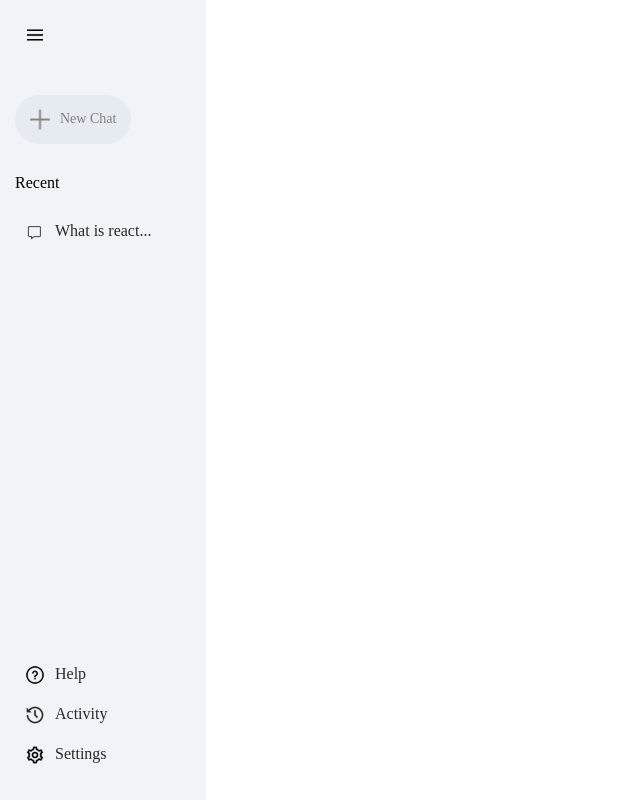
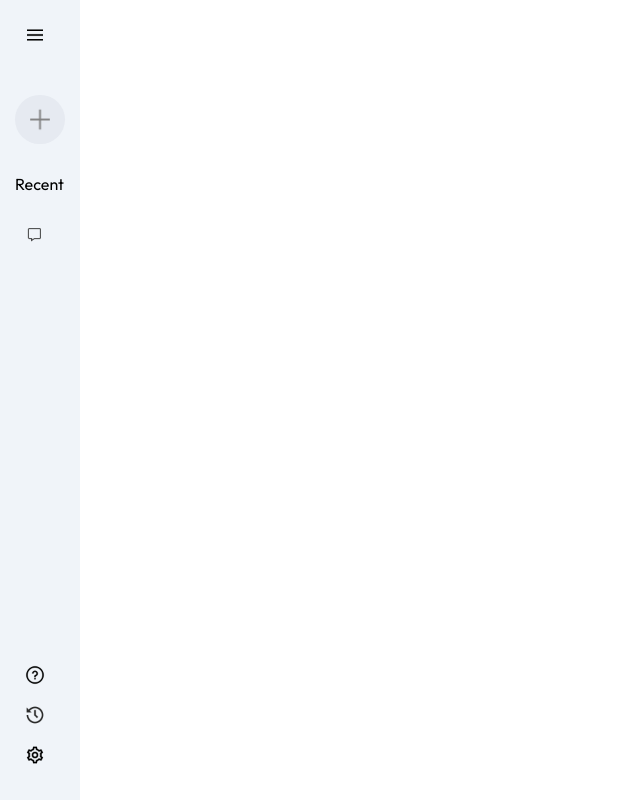
Before and after one commit to Owais-Creates/Gemini-Clone, a React (Vite) app in the folder gemini/: page / in a window 1280 px wide. Shown: the whole page, without its empty margins (0-640 px from the left). Built offline with nearby package versions, Linux system fonts and the light colour scheme.

Commit message:
added sidebar collapse functionality

```diff
--- a/gemini/src/components/sidebar/Sidebar.css
+++ b/gemini/src/components/sidebar/Sidebar.css
@@ -6,6 +6,7 @@
     background-color: #f0f4f9;
     padding: 25px 15px;
 }
+
 
 .sidebar img {
     width: 20px;
@@ -45,7 +46,7 @@
     display: flex;
     align-items: start;
     padding: 10px;
-    padding-right: 40px;
+    padding-right: 20px;
     border-radius: 50px;
     color: #282828;
     cursor: pointer;
@@ -58,12 +59,12 @@
     transition: 0.5s ease;
 }
 
-.sidebar .bottom{
+.sidebar .bottom {
     display: flex;
     flex-direction: column;
 }
 
-.sidebar .bottom-item{
+.sidebar .bottom-item {
     padding-right: 10px;
     cursor: pointer;
 }
--- a/gemini/src/components/sidebar/Sidebar.jsx
+++ b/gemini/src/components/sidebar/Sidebar.jsx
@@ -1,25 +1,31 @@
-import React from 'react'
+import React, { useState } from 'react'
 import "./Sidebar.css"
 import { assets } from "../../assets/assets"
 
+
 const Sidebar = () => {
+
+  const [extended, setExtended] = useState(false)
+
   return (
     <>
 
-      <div className="sidebar">
+        <div className='sidebar'>
           <div className="top">
-          <img className='menu' src={assets.menu_icon} alt="" />
+            <img
+              onClick={() => setExtended(prev => !prev)}
+              className='menu' src={assets.menu_icon} alt="" />
 
             <div className="new-chat">
               <img src={assets.plus_icon} alt="" />
-            <p>New Chat</p>
+              {extended && <p>New Chat</p>}
             </div>
 
             <div className="recent">
               <p className="recent-title">Recent</p>
               <div className="recent-entry">
                 <img src={assets.message_icon} alt="" />
-              <p>What is react...</p>
+                {extended && <p>What is react...</p>}
               </div>
             </div>
 
@@ -28,17 +34,17 @@ const Sidebar = () => {
           <div className="bottom">
             <div className="bottom-item recent-entry">
               <img src={assets.question_icon} alt="" />
-            <p>Help</p>
+              {extended && <p>Help</p>}
             </div>
 
             <div className="bottom-item recent-entry">
               <img src={assets.history_icon} alt="" />
-            <p>Activity</p>
+              {extended && <p>Activity</p>}
             </div>
 
             <div className="bottom-item recent-entry">
               <img src={assets.setting_icon} alt="" />
-            <p>Settings</p>
+              {extended && <p>Settings</p>}
             </div>
           </div>
         </div>
--- a/gemini/src/index.css
+++ b/gemini/src/index.css
@@ -1,7 +1,10 @@
+@import url('https://fonts.googleapis.com/css2?family=Outfit:wght@100..900&display=swap');
+
 * {
   padding: 0;
   margin: 0;
   box-sizing: border-box;
+  font-family: Outfit;
 }
 
 #root {
--- /dev/null
+++ b/package.json
@@ -0,0 +1,5 @@
+{
+  "dependencies": {
+    "react-transition-group": "^4.4.5"
+  }
+}
```
Also changed, not shown: 1 other file (tests, documents, lock files or other folders). Lines whose indentation alone changed are shown as unchanged.
